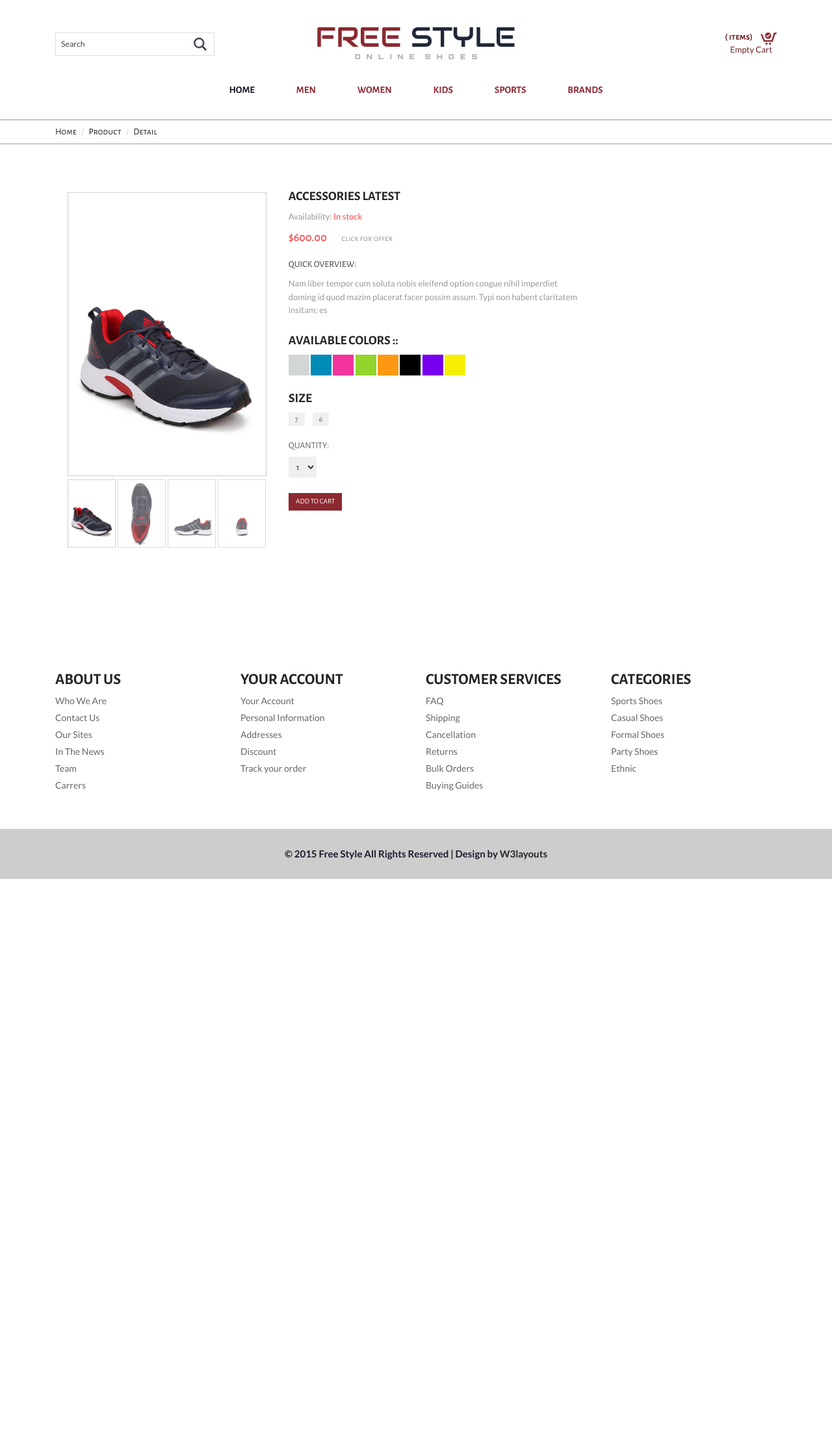
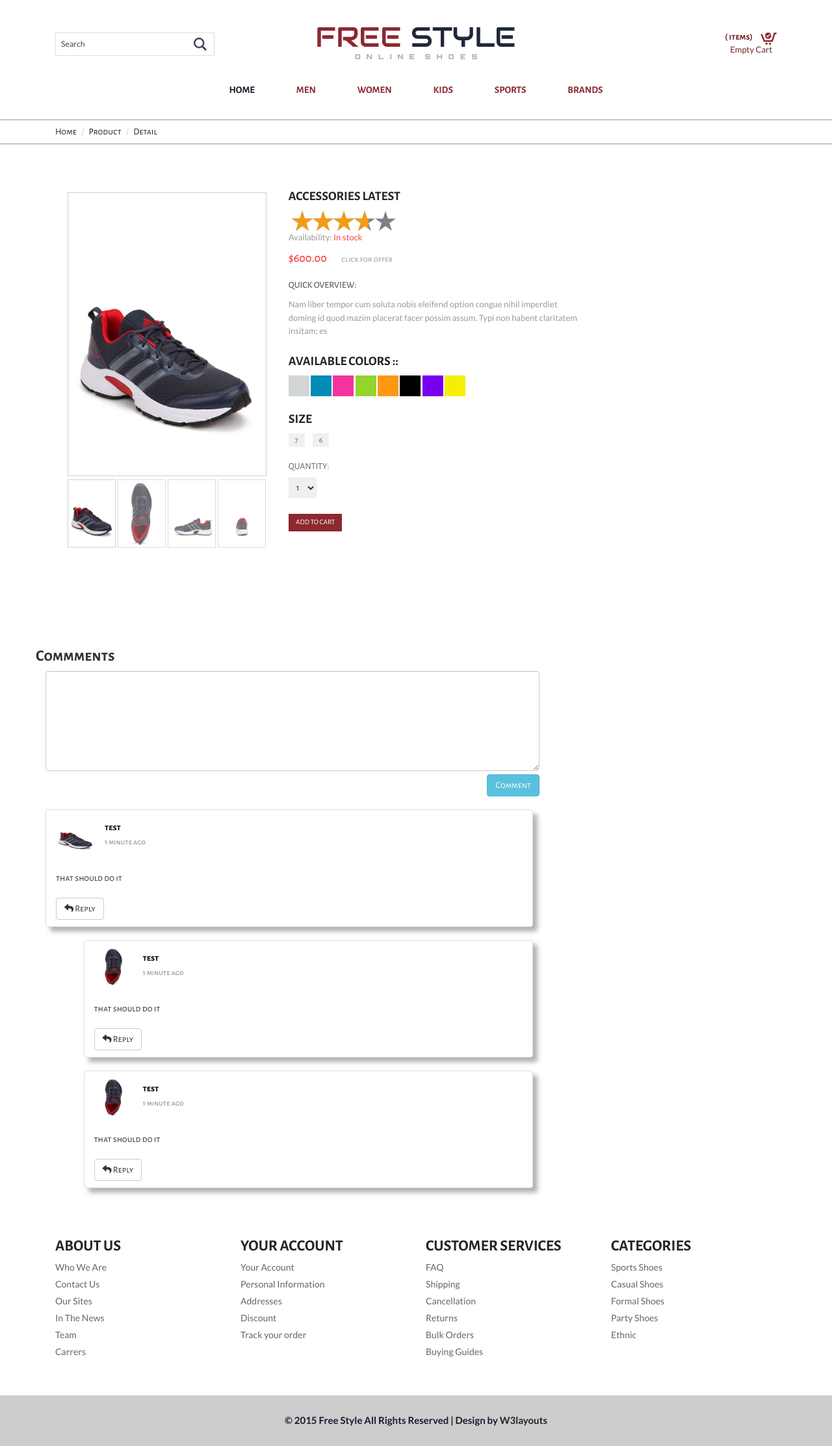
Before and after one commit to tsrnd/dp-aquaman, a Django app: page /products/detail/1 in a window 1280 px wide. Shown: the whole page at 65% size. Before the commit the page ends 1353 px from the top, so only its background shows below. Run offline with Django 3.2, Linux system fonts and the light colour scheme; some libraries are stand-ins or nearby versions.

Commit message:
implement ui comment and rating in product detail

```diff
--- /dev/null
+++ b/yashoes_frontend/share/static/css/bootstrap-rating.css
@@ -0,0 +1,15 @@
+.symbol {
+  display: inline-block;
+  border-radius: 50%;
+  border: 5px double white;
+  width: 30px;
+  height: 30px;
+}
+
+.symbol-empty {
+  background-color: #ccc;
+}
+
+.symbol-filled {
+  background-color: black;
+}
--- /dev/null
+++ b/yashoes_frontend/share/static/css/comment.css
@@ -0,0 +1,209 @@
+
+.panel-shadow {
+    box-shadow: rgba(0, 0, 0, 0.3) 7px 7px 7px;
+}
+.panel-white {
+  border: 1px solid #dddddd;
+}
+.panel-white  .panel-heading {
+  color: #333;
+  background-color: #fff;
+  border-color: #ddd;
+}
+.panel-white  .panel-footer {
+  background-color: #fff;
+  border-color: #ddd;
+}
+
+.post .post-heading {
+  height: 95px;
+  padding: 10px 15px;
+}
+.post .post-heading .avatar {
+  width: 60px;
+  height: 60px;
+  display: block;
+  margin-right: 15px;
+}
+.post .post-heading .meta .title {
+  margin-bottom: 0;
+}
+.post .post-heading .meta .title a {
+  color: black;
+}
+.post .post-heading .meta .title a:hover {
+  color: #aaaaaa;
+}
+.post .post-heading .meta .time {
+  margin-top: 8px;
+  color: #999;
+}
+.post .post-image .image {
+  width: 100%;
+  height: auto;
+}
+.post .post-description {
+  padding: 0px 15px 10px;
+}
+.post .post-description p {
+  font-size: 14px;
+}
+.post .post-description .stats {
+  margin-top: 20px;
+}
+.post .post-description .stats .stat-item {
+  display: inline-block;
+  margin-right: 15px;
+}
+.post .post-description .stats .stat-item .icon {
+  margin-right: 8px;
+}
+.post .post-footer {
+  border-top: 1px solid #ddd;
+  padding: 15px;
+}
+.post .post-footer .input-group-addon a {
+  color: #454545;
+}
+.post .post-footer .comments-list {
+  padding: 0;
+  margin-top: 20px;
+  list-style-type: none;
+}
+.post .post-footer .comments-list .comment {
+  display: block;
+  width: 100%;
+  margin: 20px 0;
+}
+.post .post-footer .comments-list .comment .avatar {
+  width: 35px;
+  height: 35px;
+}
+.post .post-footer .comments-list .comment .comment-heading {
+  display: block;
+  width: 100%;
+}
+.post .post-footer .comments-list .comment .comment-heading .user {
+  font-size: 14px;
+  font-weight: bold;
+  display: inline;
+  margin-top: 0;
+  margin-right: 10px;
+}
+.post .post-footer .comments-list .comment .comment-heading .time {
+  font-size: 12px;
+  color: #aaa;
+  margin-top: 0;
+  display: inline;
+}
+.post .post-footer .comments-list .comment .comment-body {
+  margin-left: 50px;
+}
+.post .post-footer .comments-list .comment > .comments-list {
+  margin-left: 50px;
+}
+.card-inner {
+  width: 61.66666667%;
+  margin-left: 5%;
+}
+
+/*reply box*/
+.comment-box .comment-head {
+	background: #FCFCFC;
+	padding: 10px 12px;
+	border-bottom: 1px solid #E5E5E5;
+	overflow: hidden;
+	-webkit-border-radius: 4px 4px 0 0;
+	-moz-border-radius: 4px 4px 0 0;
+	border-radius: 4px 4px 0 0;
+}
+
+.comment-box .comment-head i {
+	float: right;
+	margin-left: 14px;
+	position: relative;
+	top: 2px;
+	color: #A6A6A6;
+	cursor: pointer;
+	-webkit-transition: color 0.3s ease;
+	-o-transition: color 0.3s ease;
+	transition: color 0.3s ease;
+}
+
+.comment-box .comment-head i:hover {
+	color: #03658c;
+}
+
+.comment-box .comment-name {
+	color: #283035;
+	font-size: 14px;
+	font-weight: 700;
+	float: left;
+	margin-right: 10px;
+}
+
+.comment-box .comment-name a {
+	color: #283035;
+}
+
+.comment-box .comment-head span {
+	float: left;
+	color: #999;
+	font-size: 13px;
+	position: relative;
+	top: 1px;
+}
+
+.comment-box .comment-content {
+	background: #FFF;
+	padding: 12px;
+	font-size: 15px;
+	color: #595959;
+	-webkit-border-radius: 0 0 4px 4px;
+	-moz-border-radius: 0 0 4px 4px;
+	border-radius: 0 0 4px 4px;
+}
+
+.comment-box .comment-name.by-author, .comment-box .comment-name.by-author a {color: #03658c;}
+.comment-box .comment-name.by-author:after {
+	content: 'autor';
+	background: #03658c;
+	color: #FFF;
+	font-size: 12px;
+	padding: 3px 5px;
+	font-weight: 700;
+	margin-left: 10px;
+	-webkit-border-radius: 3px;
+	-moz-border-radius: 3px;
+	border-radius: 3px;
+}
+
+/** =====================
+ * Responsive
+ ========================*/
+@media only screen and (max-width: 766px) {
+	.comments-container {
+		width: 480px;
+	}
+
+	.comments-list .comment-box {
+		width: 390px;
+	}
+
+	.reply-list .comment-box {
+		width: 320px;
+	}
+}
+
+.comment-box {
+  display: none;
+}
+
+.primary-comment-box {
+	width: 66.66666667%
+}
+
+#btn-comment {
+	margin: 5px 0 20px 0px;
+	float: right;
+}
--- /dev/null
+++ b/yashoes_frontend/share/static/css/jquery.rateyo.css
@@ -0,0 +1,38 @@
+.jq-ry-container {
+  position: relative;
+  padding: 0 5px;
+  line-height: 0;
+  display: block;
+  cursor: pointer;
+  -webkit-box-sizing: content-box;
+  -moz-box-sizing: content-box;
+  box-sizing: content-box;
+  direction: ltr;
+}
+.jq-ry-container[readonly="readonly"] {
+  cursor: default;
+}
+.jq-ry-container > .jq-ry-group-wrapper {
+  position: relative;
+  width: 100%;
+}
+.jq-ry-container > .jq-ry-group-wrapper > .jq-ry-group {
+  position: relative;
+  line-height: 0;
+  z-index: 10;
+  white-space: nowrap;
+}
+.jq-ry-container > .jq-ry-group-wrapper > .jq-ry-group > svg {
+  display: inline-block;
+}
+.jq-ry-container > .jq-ry-group-wrapper > .jq-ry-group.jq-ry-normal-group {
+  width: 100%;
+}
+.jq-ry-container > .jq-ry-group-wrapper > .jq-ry-group.jq-ry-rated-group {
+  width: 0;
+  z-index: 11;
+  position: absolute;
+  top: 0;
+  left: 0;
+  overflow: hidden;
+}
--- /dev/null
+++ b/yashoes_frontend/share/static/js/comment.js
@@ -0,0 +1,13 @@
+$(document).ready(function () {
+  $(document).on("click", "#btn-reply", function () {
+    $(this).parent().parent().parent().parent().find('.comment-box').css('display', 'block')
+  });
+
+  $(document).on("click", "#btn-reply-cancel", function () {
+    $(this).parent().parent().css('display', 'none')
+  });
+
+  $("#rateYo").rateYo({
+    rating: 3.7
+  });
+});
--- a/yashoes_frontend/share/templates/layouts/base.html
+++ b/yashoes_frontend/share/templates/layouts/base.html
@@ -22,6 +22,7 @@
   <!--//fonts-->
   <script type="text/javascript" src="{% static 'js/move-top.js' %}"></script>
   <script type="text/javascript" src="{% static 'js/easing.js' %}"></script>
+  <link rel="stylesheet" href="https://use.fontawesome.com/releases/v5.6.3/css/all.css" integrity="sha384-UHRtZLI+pbxtHCWp1t77Bi1L4ZtiqrqD80Kn4Z8NTSRyMA2Fd33n5dQ8lWUE00s/" crossorigin="anonymous">
   <script type="text/javascript">
     jQuery(document).ready(function ($) {
       $(".scroll").click(function (event) {
@@ -41,6 +42,9 @@
 
   {% block script %}
   <!-- define custom js -->
+  {% endblock %}
+  {% block css %}
+
   {% endblock %}
   <script src="{% static 'js/utils.js' %}" ></script>
 
--- /dev/null
+++ b/yashoes_frontend/share/templates/layouts/comment.html
@@ -0,0 +1,32 @@
+{% load static %}
+<div class="comment-content">
+  <div class="panel panel-white post panel-shadow">
+    <div class="post-heading">
+      <div class="pull-left image">
+        <img src="{% static avatar %}" class="img-circle avatar" alt="user profile image">
+      </div>
+      <div class="pull-left meta">
+        <div class="title h5">
+          <a href="#"><b>{{ username }}</b></a>
+        </div>
+        <h6 class="text-muted time">1 minute ago</h6>
+      </div>
+    </div>
+    <div class="post-description">
+      <p>{{ content }}</p>
+      <div class="stats">
+        <div class="btn btn-default stat-item" id="btn-reply">
+          <i class="fas fa-reply"></i> Reply
+        </div>
+      </div>
+    </div>
+  </div>
+
+  <div class="comment-box">
+    <div class="comment-content">
+      <textarea class="form-control" rows="3" id="comment"></textarea>
+      <button type="button" class="btn btn-info">Comment</button>
+      <button type="button" class="btn btn-warning" id="btn-reply-cancel">Cancel</button>
+    </div>
+  </div>
+</div>
--- a/yashoes_frontend/share/templates/products/product-detail.html
+++ b/yashoes_frontend/share/templates/products/product-detail.html
@@ -54,6 +54,7 @@
             <div class="col-md-7 single-top-right">
               <div class="details-left-info simpleCart_shelfItem">
                 <h3>Accessories Latest</h3>
+                <div id="rateYo"></div>
                 <p class="availability">Availability: <span class="color">In stock</span></p>
                 <div class="price_single">
                   <span class="actual item_price">$600.00</span><a href="#">click for offer</a>
@@ -105,9 +106,38 @@
       </div>
     </div>
   </div>
+
+  <div class="container">
+    <div class="row">
+      <h3><b>Commments</b></h3>
+    </div>
+    <div>
+      <div class="primary-comment-box">
+        <textarea class="form-control" rows="7" id="comment"></textarea>
+        <button type="button" class="btn btn-info" id="btn-comment">Comment</button>
+      </div>
+    </div>
+    <div class="row">
+      <div class="col-sm-8">
+        {% include 'layouts/comment.html' with avatar='images/s1.jpg' username='test' content='that should do it' %}
+      </div>
+      <div class="col-sm-8 card-inner">
+        {% include 'layouts/comment.html' with avatar='images/s2.jpg' username='test' content='that should do it' %}
+        {% include 'layouts/comment.html' with avatar='images/s2.jpg' username='test' content='that should do it' %}
+      </div>
+    </div>
+  </div>
   <script src="{% static 'js/jquery.miranda.min.js' %}"></script>
 {% endblock %}
 
 {% block script %}
   <script src="{% static 'js/cart.js' %}"></script>
+  <script src="{% static 'js/jquery.rateyo.js' %}"></script>
+  <script src="{% static 'js/comment.js' %}"></script>
 {% endblock %}
+
+{% block css %}
+  <link href="{% static 'css/bootstrap-rating.css' %}" rel="stylesheet" type="text/css" media="all"/>
+  <link href="{% static 'css/comment.css' %}" rel="stylesheet" type="text/css" media="all"/>
+  <link rel="stylesheet" href="{% static 'css/jquery.rateyo.css' %}"/>
+{% endblock %}
```
Also changed, not shown: yashoes_frontend/share/static/js/jquery.rateyo.js (added). Lines whose indentation alone changed are shown as unchanged.
